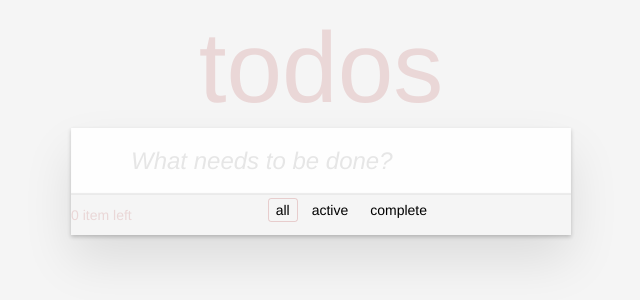
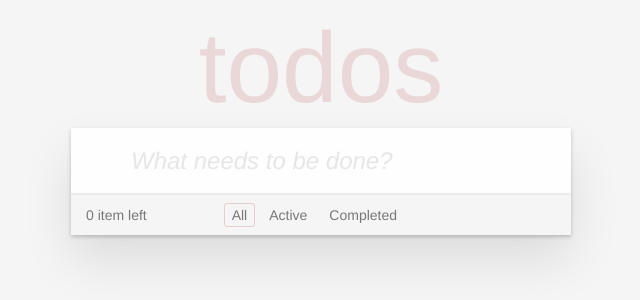
Before and after one commit to psalmeight/ts-todomvc, a React (Create React App) app: page / in a window 1280 px wide. Shown: the top 300 px of the page, without its empty margins (319-959 px from the left). Built offline with nearby package versions, Linux system fonts and the light colour scheme.

Commit message:
added keys on checkbox and label

```diff
--- a/src/components/TodoSection.tsx
+++ b/src/components/TodoSection.tsx
@@ -3,7 +3,6 @@ interface RowData {
   id: number;
   status: string;
   text: string;
-  show: boolean | true;
 }
 
 interface StateProps {
@@ -12,8 +11,8 @@ interface StateProps {
   currentText: string;
 }
 
-const FilterTypes = { ALL: "all", ACTIVE: "active", COMPLETE: "complete" };
-const TodoStatus = { PENDING: "pending", COMPLETE: "complete" };
+const FilterTypes = { ALL: "all", ACTIVE: "active", COMPLETE: "completed" };
+const TodoStatus = { PENDING: "pending", COMPLETE: "completed" };
 
 function TodoSection() {
   const [state, setState] = useState<StateProps>({
@@ -41,7 +40,6 @@ function TodoSection() {
       id: todoListCopy.length + 1,
       status: TodoStatus.PENDING,
       text: state.currentText,
-      show: true,
     });
 
     setTodoList(todoListCopy);
@@ -88,14 +86,15 @@ function TodoSection() {
 
   const renderTodo = (todo: RowData, idx: number) => {
     return (
-      <div key={`${idx}-cbx`} className="todo-row">
+      <div key={`${idx}-cbx-${todo.id}`} className="todo-row">
         <div className="round">
           <input
             type="checkbox"
-            id="checkbox"
+            id={`checkbox${todo.id}`}
             onChange={(e) => onCheck(e, todo.id)}
+            checked={todo.status === FilterTypes.COMPLETE}
           />
-          <label htmlFor="checkbox"></label>
+          <label htmlFor={`checkbox${todo.id}`}></label>
         </div>
 
         <div
@@ -165,7 +164,7 @@ function TodoSection() {
           <label>{state?.pendingCount} item left</label>
         </div>
         <div className="todo-footer-center">
-          {["all", "active", "complete"].map(renderFilter)}
+          {["all", "active", "completed"].map(renderFilter)}
         </div>
         {/* Clear completed button */}
         <div className="todo-footer-right">
--- a/src/index.css
+++ b/src/index.css
@@ -27,7 +27,7 @@ h1 {
 }
 
 .todo-container {
-  max-width: 500px;
+  max-width: 550px;
   min-width: 500px;
 }
 
@@ -110,7 +110,8 @@ h1 {
 .todo-text,
 .todo-text-complete {
   font-size: 24px;
-  font-weight: 100;
+  font-weight: 200;
+  color: #4d4d4d;
 }
 
 .todo-text-complete {
@@ -123,8 +124,7 @@ h1 {
   width: 100%;
   height: 40px;
 
-  color: rgba(175, 47, 47, 0.15);
-  font-weight: 100;
+  font-weight: 100 !important;
   -webkit-text-rendering: optimizeLegibility;
   -moz-text-rendering: optimizeLegibility;
   text-rendering: optimizeLegibility;
@@ -179,12 +179,20 @@ h1 {
 
 .todo-filter-btn,
 .todo-clear-btn {
-  margin: 3px;
-  padding: 3px 7px;
   text-decoration: none;
   border: 1px solid transparent;
   border-radius: 3px;
   background: none;
+}
+
+.todo-filter-btn {
+  margin: 3px;
+  padding: 3px 7px;
+}
+
+.todo-clear-btn {
+  margin: 0;
+  padding: 0;
 }
 
 .todo-filter-btn:hover {
@@ -201,14 +209,31 @@ h1 {
 
 .todo-footer-left {
   display: flex;
+  align-items: center;
   text-align: left;
-  align-items: center;
+  padding-left: 15px;
 }
 
 .todo-footer-center {
+  display: flex;
+  align-items: center;
   text-align: center;
+  text-transform: capitalize;
 }
 
 .todo-footer-right {
-  text-align: right;
+  display: flex;
+  align-items: center;
+  justify-content: flex-end;
+  padding-right: 15px;
 }
+
+.todo-footer label,
+.todo-footer button {
+  color: #777;
+  font-weight: 200;
+}
+
+.todo-footer button {
+  text-transform: capitalize;
+}
```
